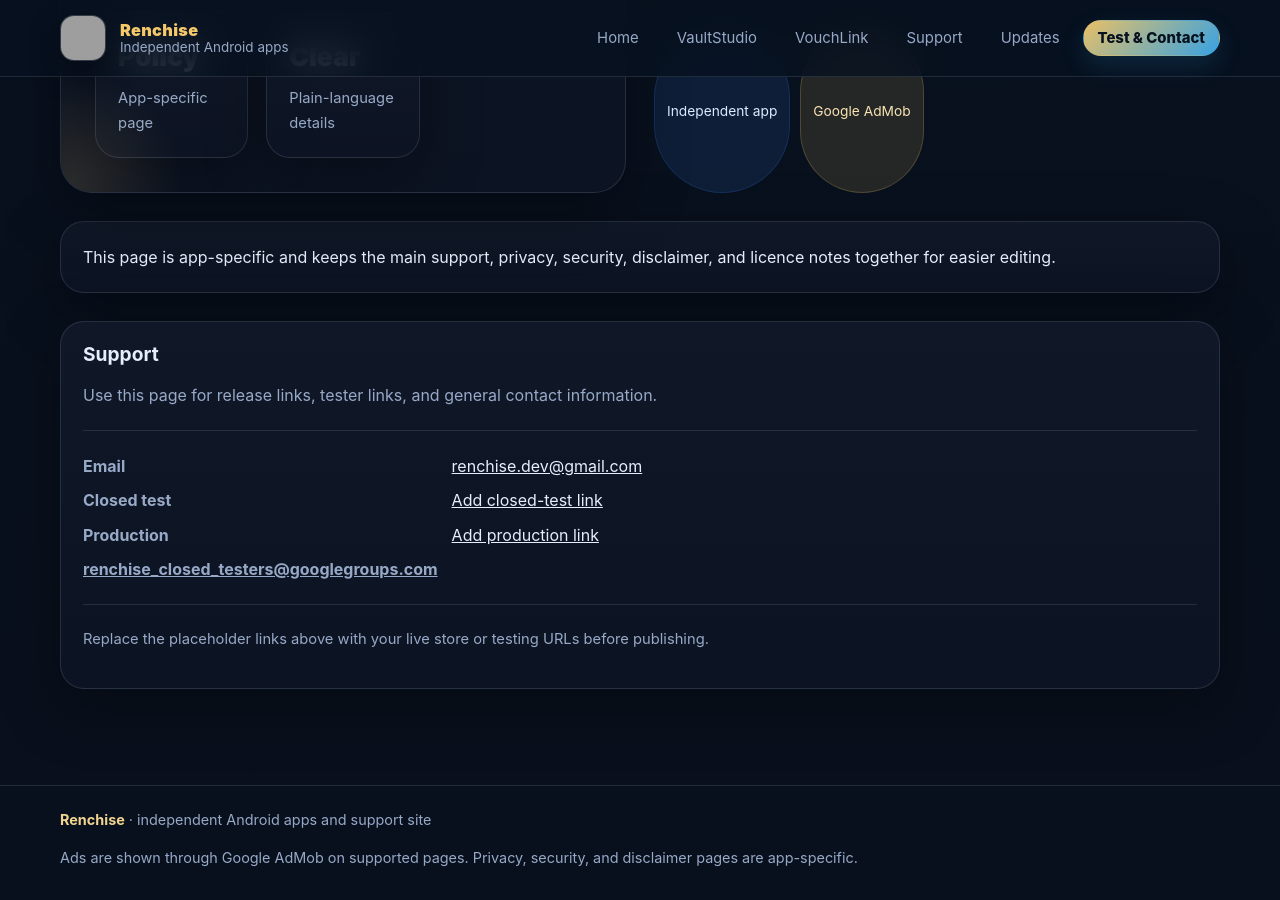
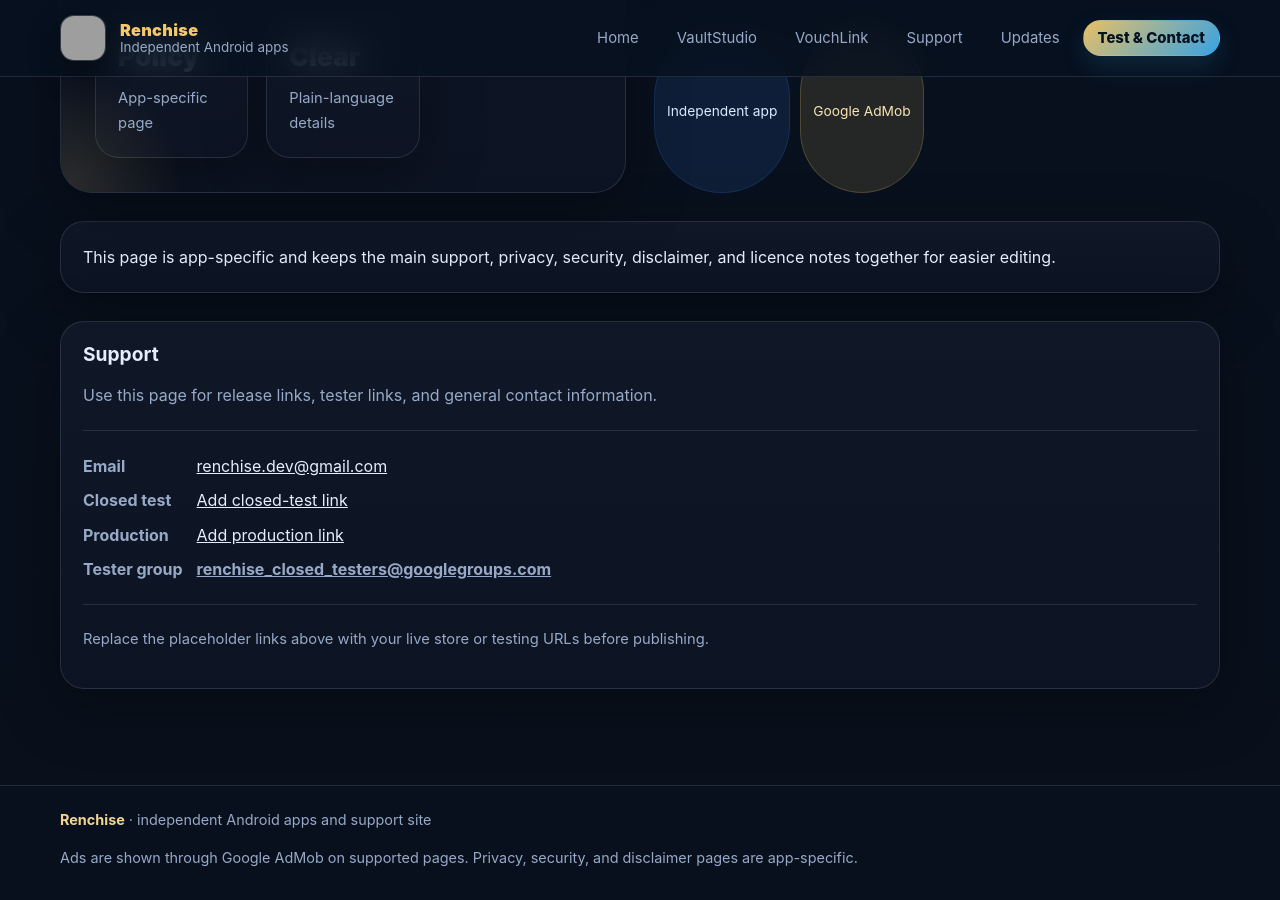
Before and after one commit to renchise/renchise.github.io, a Jekyll site: the page built from vouchlink/support.html, in a window 1280 px wide and 900 px high, scrolled down 651 px. Built offline with Jekyll 4.4.1, drawn with Linux system fonts in a browser that asks for light colours; grey boxes are pictures that could not be loaded.

Commit message:
Update support.html

```diff
--- a/vouchlink/support.html
+++ b/vouchlink/support.html
@@ -46,6 +46,7 @@
     <div class="key">Email</div><div class="val"><a href="mailto:renchise.dev@gmail.com">renchise.dev@gmail.com</a></div>
     <div class="key">Closed test</div><div class="val"><a href="#" rel="nofollow">Add closed-test link</a></div>
     <div class="key">Production</div><div class="val"><a href="#" rel="nofollow">Add production link</a></div>
+    <div class="key">Tester group</div>
     <div class="key"><a href="https://groups.google.com/g/renchise_closed_testers" target="_blank" rel="noopener">renchise_closed_testers@googlegroups.com</a></div>
   </div>
   <hr class="sep">
```
